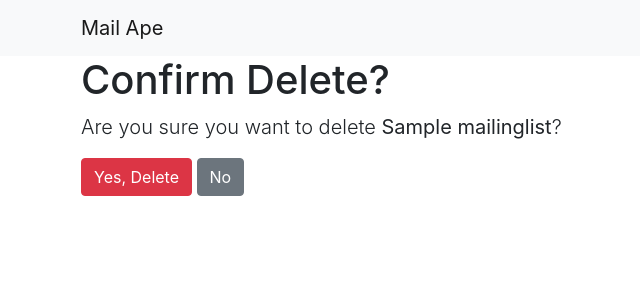
After one commit to ZendaInnocent/mailinglist-services, a Django app: page /mailinglist/00000000-0000-0000-0000-000000000001/delete/ in a window 1280 px wide. The commit adds this page. Shown: the top 300 px of the page, without its empty margins (4-644 px from the left). Run offline with Django 3.2, Linux system fonts and the light colour scheme; tables that the repository leaves empty hold one stand-in row (values such as "Sample post"); parts of the project's set-up code (start-up, migrations or seed data) failed here and were passed over; some libraries are stand-ins or nearby versions.

Commit message:
add mailinglist delete functionality

```diff
--- /dev/null
+++ b/mailinglist/templates/mailinglist/mailinglist_confirm_delete.html
@@ -0,0 +1,19 @@
+{% extends 'base.html' %}
+
+{% block title %}
+Confirm Delete {{ object.name }} - {{ block.super }}
+{% endblock title %}
+
+{% block content %}
+<div class="container">
+  <h1>Confirm Delete?</h1>
+  <form method="POST">
+    {% csrf_token %}
+    <p class="lead">
+      Are you sure you want to delete <b>{{ object.name }}</b>?
+    </p>
+    <button class="btn btn-danger">Yes, Delete</button>
+    <a class="btn btn-secondary" href="{% url 'mailinglist:mailinglist-list' %}">No</a>
+  </form>
+</div>
+{% endblock content %}
--- a/mailinglist/templates/mailinglist/mailinglist_detail.html
+++ b/mailinglist/templates/mailinglist/mailinglist_detail.html
@@ -7,7 +7,7 @@
 {% block content %}
 <div class="container py-3">
   <h1>{{ object.name }} Management
-    <a class="btn btn-danger" href="">Delete</a></h1>
+    <a class="btn btn-danger" href="{% url 'mailinglist:mailinglist-delete' object.id %}">Delete</a></h1>
 
   <div>
     <a href="">Subscription Link</a>
--- a/mailinglist/templates/mailinglist/mailinglist_list.html
+++ b/mailinglist/templates/mailinglist/mailinglist_list.html
@@ -7,7 +7,7 @@ Mailing List - {{ block.super }}
 {% block content %}
 <div class="container py-3">
   <h1>Your Mailing Lists</h1>
-  <a href="" class="btn btn-primary">New List</a>
+  <a href="{% url 'mailinglist:mailinglist-create' %}" class="btn btn-primary">New List</a>
 
   <div class="pt-4">
     <p class="lead">Your mailing lists:</p>
--- a/mailinglist/urls.py
+++ b/mailinglist/urls.py
@@ -13,4 +13,6 @@ urlpatterns = [
          name='mailinglist-detail'),
     path('<pk>/update/', views.MailinglistUpdateView.as_view(),
          name='mailinglist-update'),
+    path('<pk>/delete/', views.MailinglistDeleteView.as_view(),
+         name='mailinglist-delete'),
 ]
--- a/mailinglist/views.py
+++ b/mailinglist/views.py
@@ -1,7 +1,8 @@
 from django.shortcuts import render
+from django.urls.base import reverse_lazy
 from django.views.generic import ListView
 from django.views.generic.detail import DetailView
-from django.views.generic.edit import CreateView, UpdateView
+from django.views.generic.edit import CreateView, DeleteView, UpdateView
 from mailinglist.forms import MailingListForm
 
 from mailinglist.models import MailingList
@@ -37,3 +38,8 @@ class MailinglistUpdateView(UpdateView):
         context = super().get_context_data(**kwargs)
         context['page_title'] = 'Edit'
         return context
+
+
+class MailinglistDeleteView(DeleteView):
+    model = MailingList
+    success_url = reverse_lazy('mailinglist:mailinglist-list')
```
